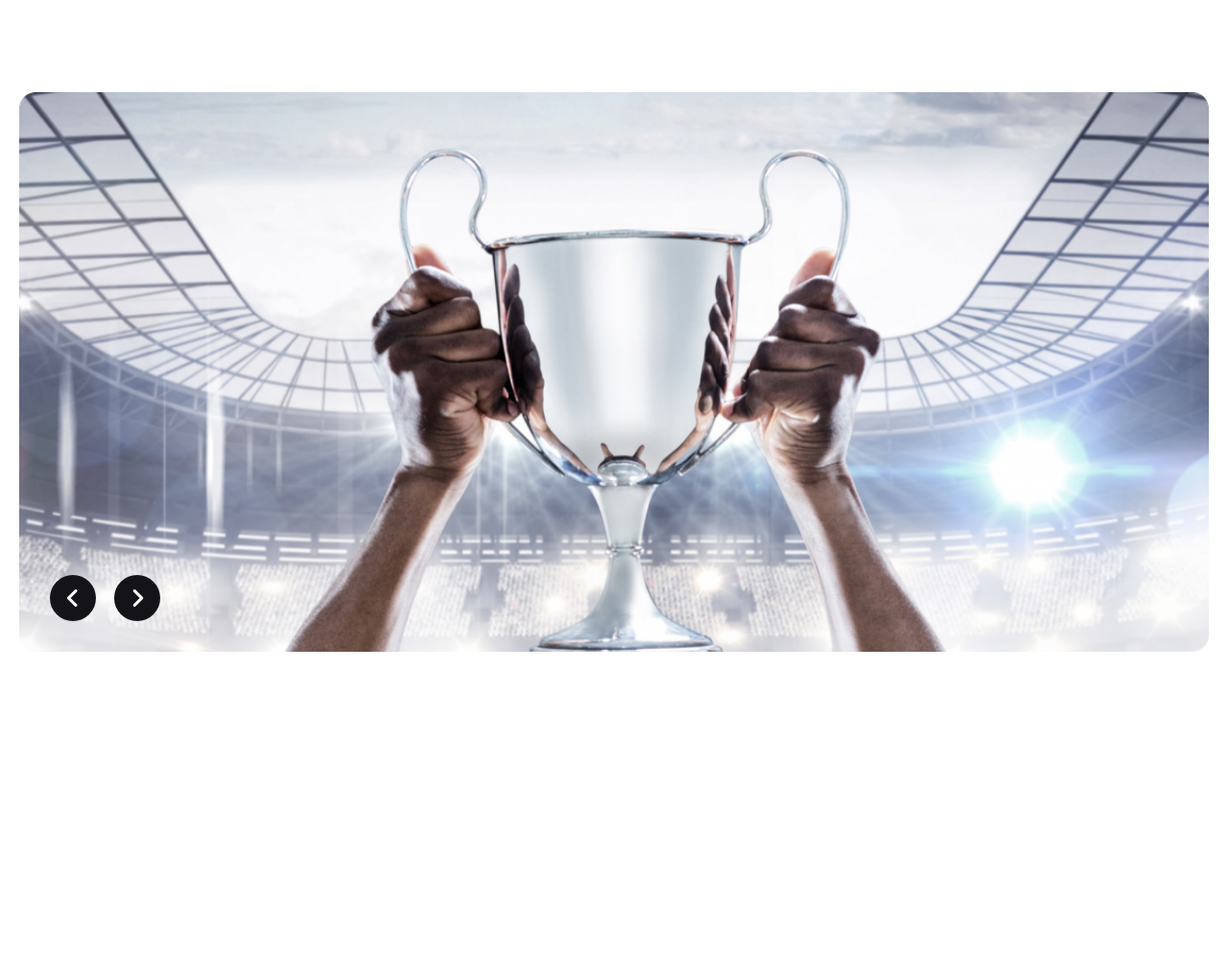
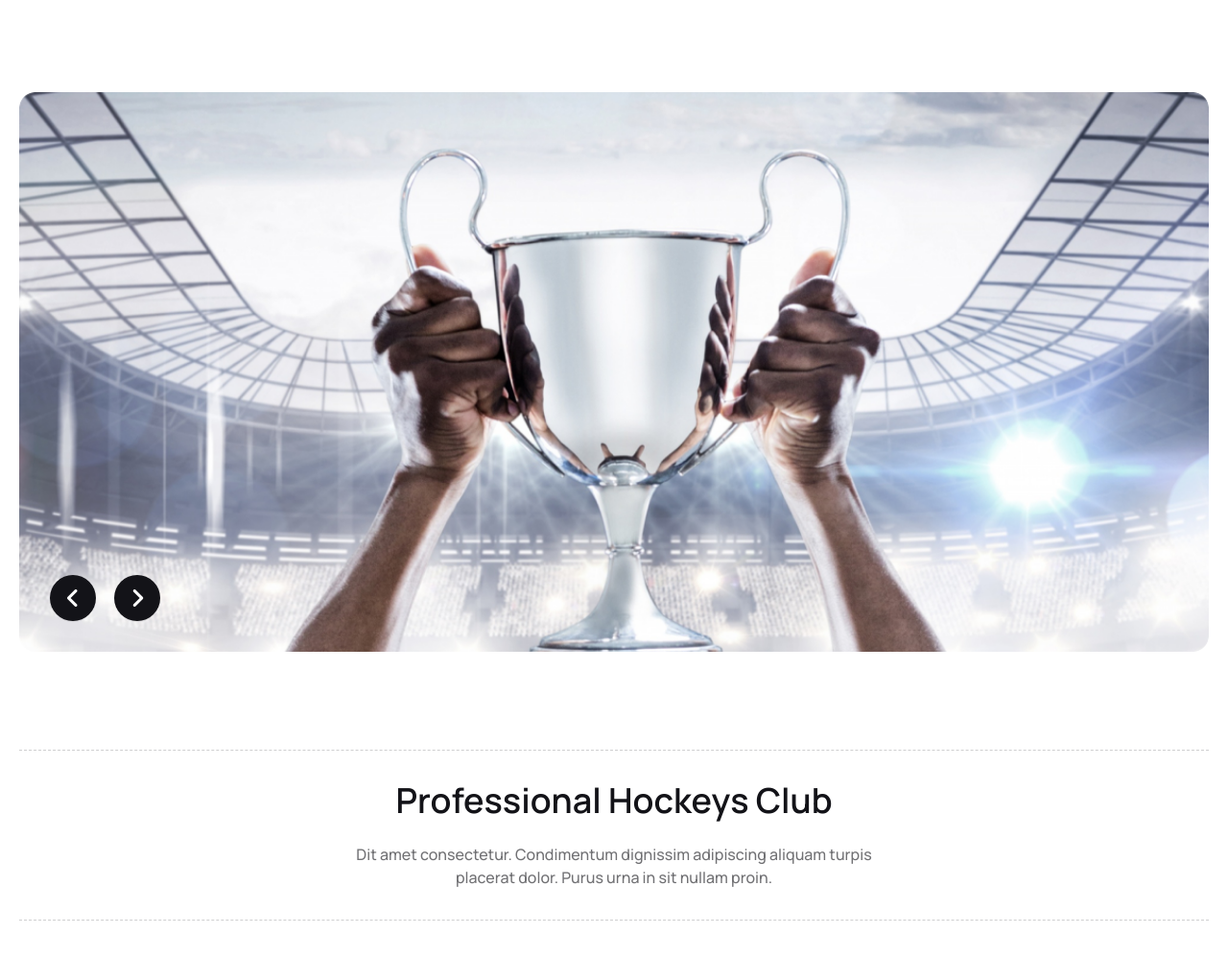
Before and after one commit to yasin-arft/B9A3-Hockeys, a plain HTML site: page index.html in a window 1280 px wide. Shown: the whole page at 96% size. Before the commit the page ends 800 px from the top, so only its background shows below. Drawn offline with nearby package versions, Linux system fonts and the light colour scheme.

Commit message:
section info added

```diff
--- a/index.html
+++ b/index.html
@@ -39,9 +39,9 @@
   <!-- header section -->
   <header class="container mx-auto px-5">
     <!-- banner section -->
-    <section class="my-24">
+    <section class="my-10 md:my-14 lg:my-24">
       <div class="carousel w-full">
-          <!-- slider one -->
+        <!-- slider one -->
         <div id="slide1" class="carousel-item relative w-full">
           <img src="./Images/banner.png" class="w-full rounded-2xl" />
           <div
@@ -90,6 +90,22 @@
     </section>
   </header>
 
+  <!-- main section -->
+  <main class="container mx-auto px-5">
+    <!-- professional hockeys club section -->
+    <section class="my-10 md:my-14 lg:my-24">
+      <div class="text-center">
+        <div class="border-t border-dashed border-secondary-color opacity-20"></div>
+        <h2 class="text-4xl font-semibold text-secondary-color mt-6 lg:mt-8">Professional Hockeys Club</h2>
+        <p  class="text-base font-medium text-secondary-color opacity-60 max-w-xl m-auto mt-4 lg:mt-6 mb-6 lg:mb-8">
+          Dit amet consectetur. Condimentum dignissim adipiscing aliquam turpis placerat dolor. Purus urna in sit nullam
+          proin.
+        </p>
+        <div class="border-t border-dashed border-secondary-color opacity-20"></div>
+      </div>
+    </section>
+  </main>
+
 </body>
 
 </html>
```
